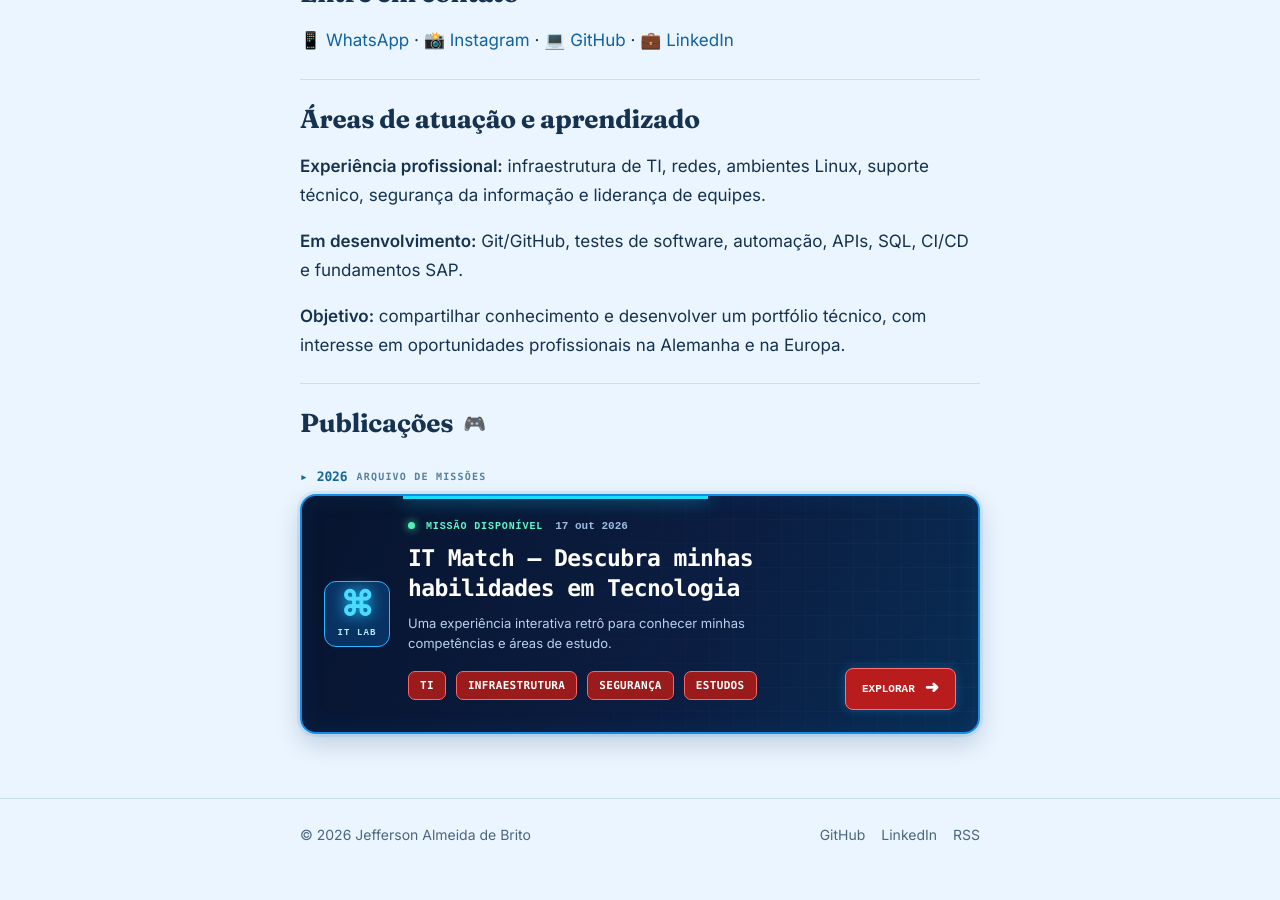
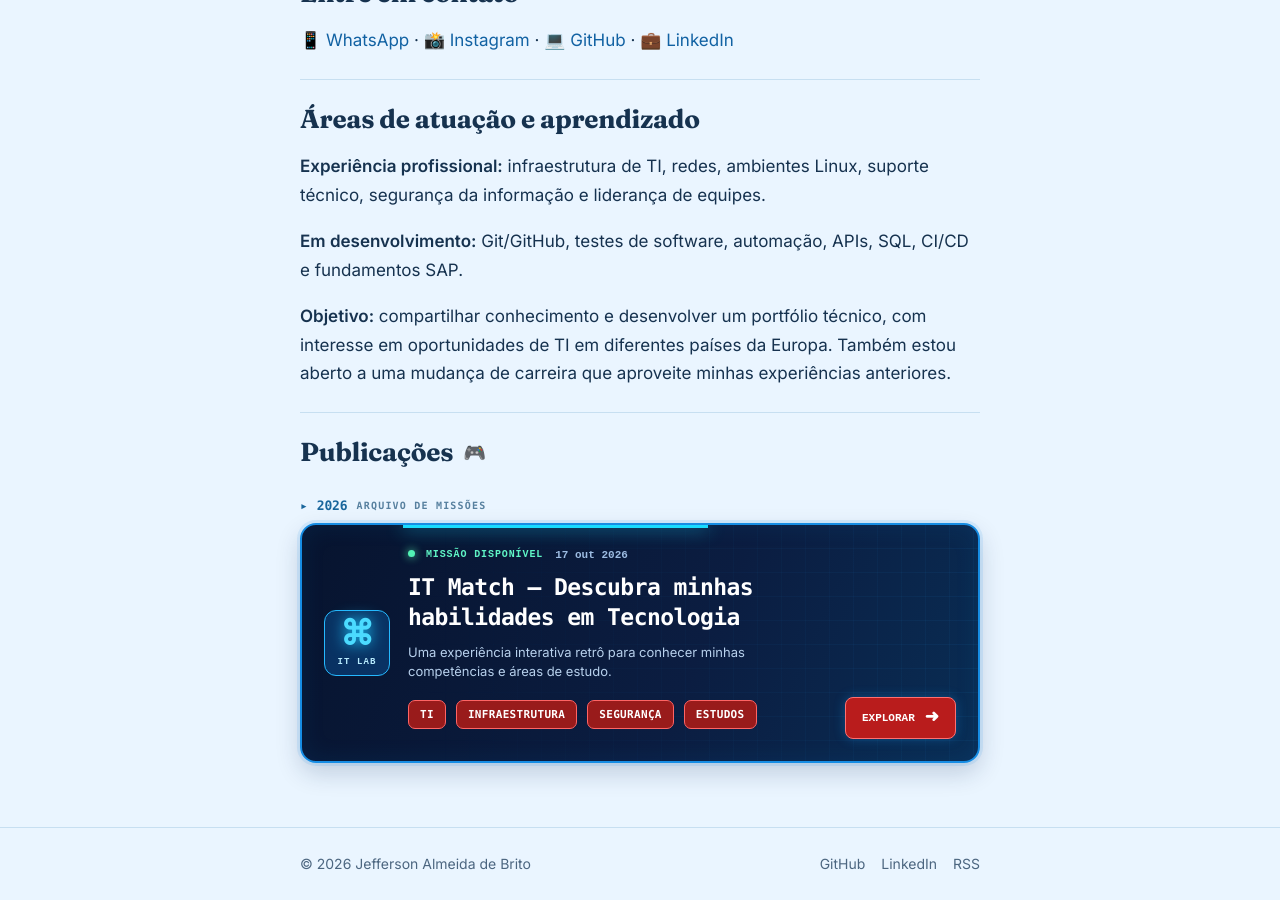
Before and after one commit to jeffersondk3/jeffersondk3.github.io, a Jekyll site: the page built from index.html, in a window 1280 px wide and 900 px high, scrolled down 2119 px. Built offline with Jekyll 4.4.1, drawn with Linux system fonts in a browser that asks for light colours; before the commit the page ends 2990 px from its top, so only the background shows below that.

Commit message:
Amplia objetivo profissional para oportunidades em toda a Europa

```diff
--- a/index.html
+++ b/index.html
@@ -67,7 +67,7 @@ layout: default
   <h2 class="section-title">Áreas de atuação e aprendizado</h2>
   <p><strong>Experiência profissional:</strong> infraestrutura de TI, redes, ambientes Linux, suporte técnico, segurança da informação e liderança de equipes.</p>
   <p><strong>Em desenvolvimento:</strong> Git/GitHub, testes de software, automação, APIs, SQL, CI/CD e fundamentos SAP.</p>
-  <p><strong>Objetivo:</strong> compartilhar conhecimento e desenvolver um portfólio técnico, com interesse em oportunidades profissionais na Alemanha e na Europa.</p>
+  <p><strong>Objetivo:</strong> compartilhar conhecimento e desenvolver um portfólio técnico, com interesse em oportunidades de TI em diferentes países da Europa. Também estou aberto a uma mudança de carreira que aproveite minhas experiências anteriores.</p>
 </section>
 
 <section class="posts game-posts">
```
